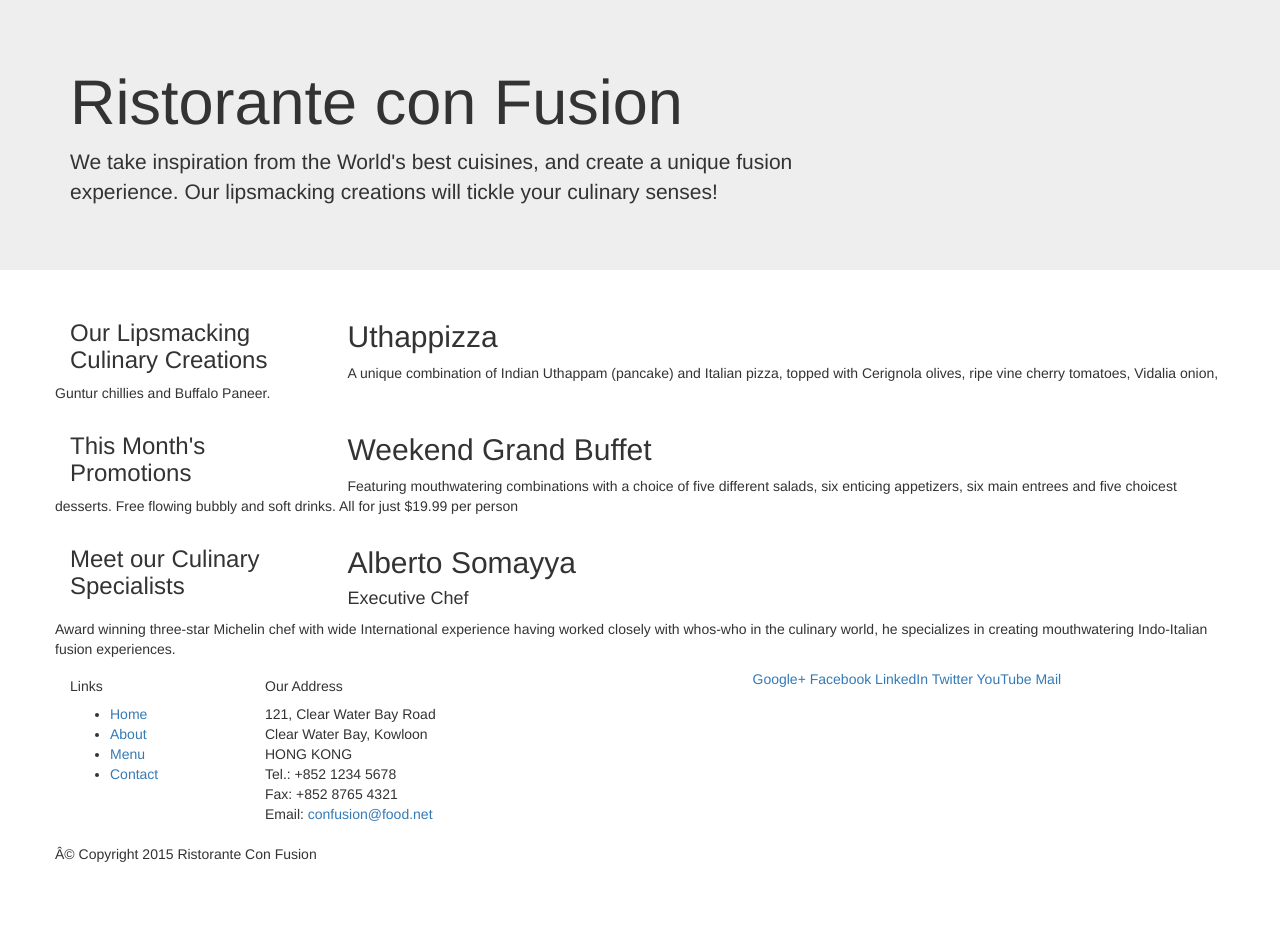
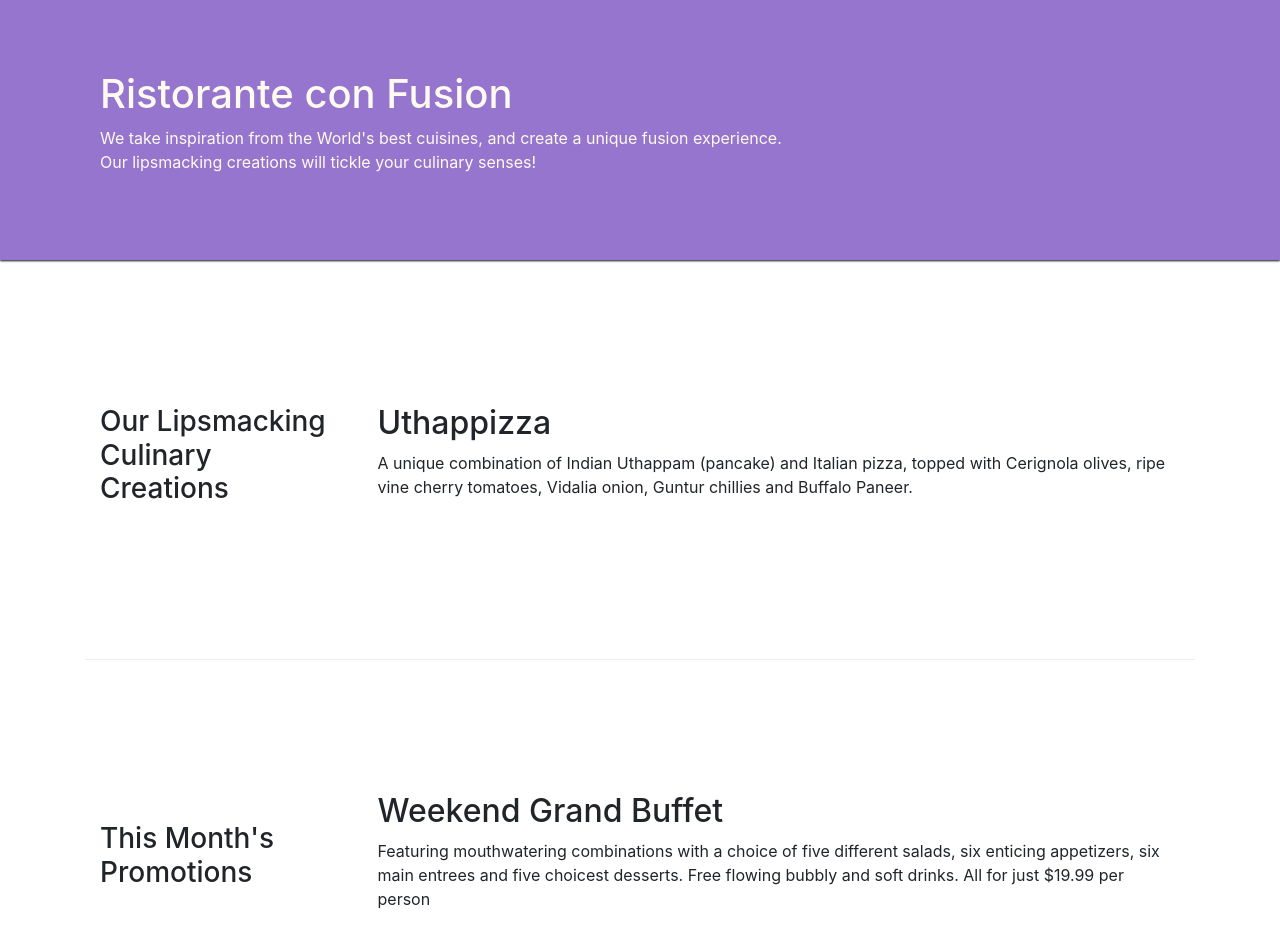
Before and after one commit to Aboidrees/conFusion, a website: page index.html in a window 1280 px wide. Shown: the top 930 px of the page. Before the commit the page ends 874 px from the top, so only its background shows below. Drawn offline with nearby package versions, Linux system fonts and the light colour scheme.

Commit message:
Grid System Bootstarp part 2

```diff
--- /dev/null
+++ b/css/styles.css
@@ -0,0 +1,33 @@
+.row-header{
+    margin: 0px auto;
+    padding: 0px auto;
+}
+
+.row-content{
+    margin: 0px auto;
+    padding: 50px 0px 50px 0px;
+    border-bottom: 1px ridge;
+    min-height: 400px;
+}
+.footer{
+    background-color: #D1C4E9;
+    margin: 5px auto 0px;
+    padding: 20px 0px 20px 0px;
+    box-shadow: 0px 1px  3px 0px #0f0f0f;
+}
+
+.jumbotron{
+    border-radius: 0;
+    padding: 70px 30px 70px 30px;
+    margin: 0px auto;
+    background-color:#9575CD;
+    color: floralwhite;
+    box-shadow: 0px 1px 2px 0px #0f0f0f;
+
+}
+
+.address{
+    font-size: 80%;
+    margin: 0px;
+    color: #0f0f0f;
+}
--- a/index.html
+++ b/index.html
@@ -9,6 +9,7 @@
     <meta http-equiv="x-ua-compatible" content="ie=edge">
     <!-- Bootstrap CSS -->
     <link rel="stylesheet" href="node_modules/bootstrap/dist/css/bootstrap.min.css">
+    <link rel="stylesheet" href="css/styles.css">
 
 </head>
 
@@ -16,7 +17,7 @@
 
     <header class="jumbotron">
         <div class="container">
-            <div class="row">
+            <div class="row row-header">
                 <div class="col-12 col-sm-8">
                     <h1>Ristorante con Fusion</h1>
                     <p>We take inspiration from the World's best cuisines, and create a unique fusion experience. Our lipsmacking
@@ -29,18 +30,18 @@
     </header>
 
     <div class="container">
-        <div class="row">
-            <div class="col-sm-4 push-sm-8 col-md-3 push-md-9">
+        <div class="row row-content align-items-center">
+            <div class="col-sm-4 col-md-3 flex-last">
                 <h3>Our Lipsmacking Culinary Creations</h3>
             </div>
-            <div class="col-sm pull-sm-4 col-md pull-md-3">
+            <div class="col-sm col-md flex-first">
                 <h2>Uthappizza</h2>
                 <p>A unique combination of Indian Uthappam (pancake) and Italian pizza, topped with Cerignola olives, ripe vine
                     cherry tomatoes, Vidalia onion, Guntur chillies and Buffalo Paneer.</p>
             </div>
         </div>
 
-        <div class="row">
+        <div class="row row-content align-items-center">
             <div class="col-sm-4 col-md-3">
                 <h3>This Month's Promotions</h3>
             </div>
@@ -52,11 +53,11 @@
             </div>
         </div>
 
-        <div class="row">
-            <div class="col-sm-4 push-sm-8 col-md-3 push-md-9">
+        <div class="row row-content align-items-center">
+            <div class="col-sm-4 col-md-3 flex-last">
                 <h3>Meet our Culinary Specialists</h3>
             </div>
-            <div class="col-sm pull-sm-4 col-md pull-md-3">
+            <div class="col-sm col-md flex-first">
                 <h2>Alberto Somayya</h2>
                 <h4>Executive Chef</h4>
                 <p>Award winning three-star Michelin chef with wide International experience having worked closely with whos-who
@@ -65,12 +66,12 @@
         </div>
     </div>
 
-    <footer>
+    <footer class="footer">
         <div class="container">
             <div class="row">
                 <div class="col-5 offset-1 col-sm-2">
                     <h5>Links</h5>
-                    <ul>
+                    <ul class="list-unstyled">
                         <li><a href="#">Home</a></li>
                         <li><a href="#">About</a></li>
                         <li><a href="#">Menu</a></li>
@@ -83,8 +84,8 @@
                         121, Clear Water Bay Road<br> Clear Water Bay, Kowloon<br> HONG KONG<br> Tel.: +852 1234 5678<br>                        Fax: +852 8765 4321<br> Email: <a href="mailto:confusion@food.net">confusion@food.net</a>
                     </address>
                 </div>
-                <div class="col col-sm-4">
-                    <div>
+                <div class="col col-sm-4 align-self-center">
+                    <div style="text-align: center;">
                         <a href="http://google.com/+">Google+</a>
                         <a href="http://www.facebook.com/profile.php?id=">Facebook</a>
                         <a href="http://www.linkedin.com/in/">LinkedIn</a>
@@ -94,7 +95,7 @@
                     </div>
                 </div>
             </div>
-            <div class="row">
+            <div class="row justify-content-center">
                 <div class="col-auto">
                     <p>Â© Copyright 2015 Ristorante Con Fusion</p>
                 </div>
--- a/package.json
+++ b/package.json
@@ -20,5 +20,8 @@
   "homepage": "https://github.com/Aboidrees/conFusion#readme",
   "devDependencies": {
     "lite-server": "^2.3.0"
+  },
+  "dependencies": {
+    "bootstrap": "^4.0.0-alpha.6"
   }
 }
```
